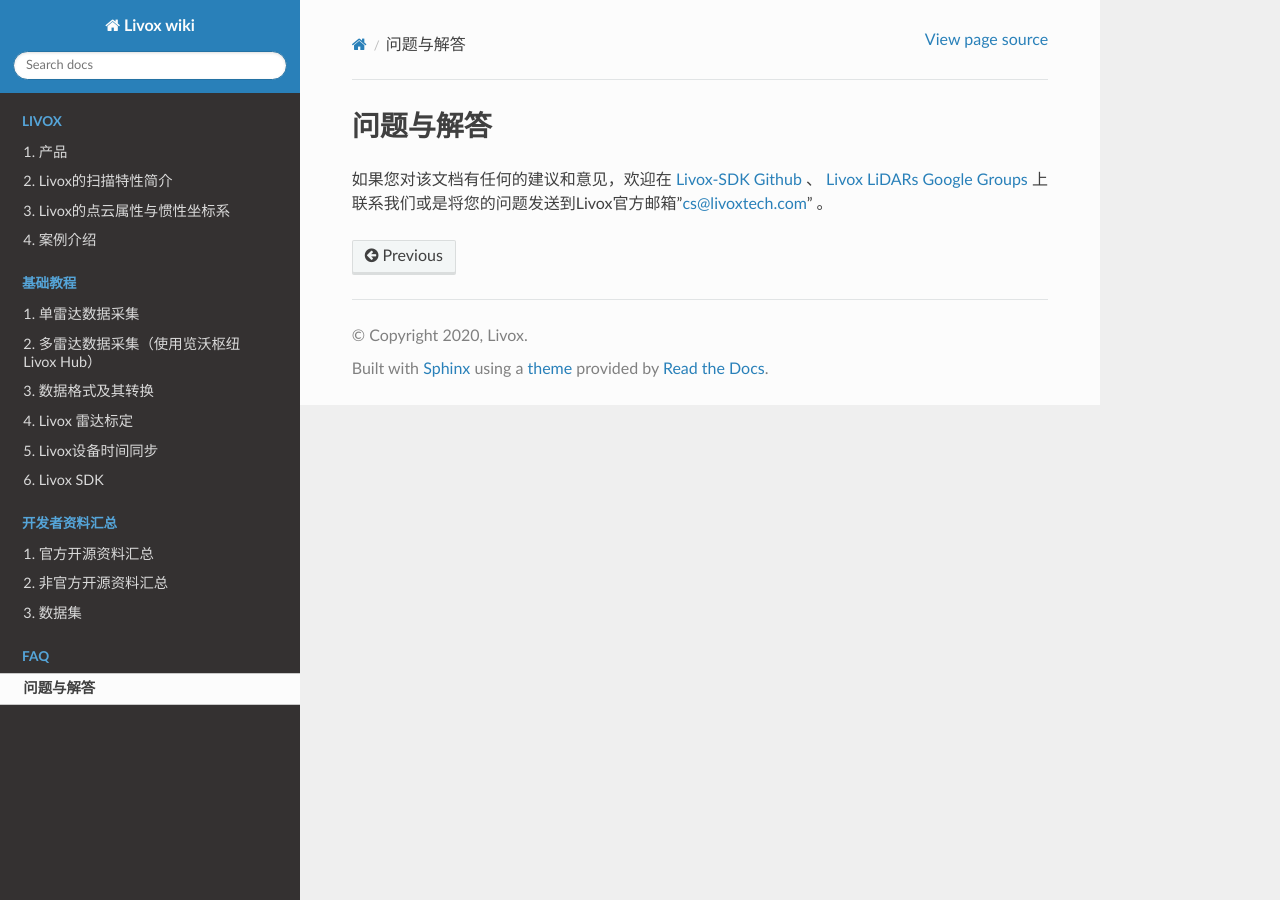
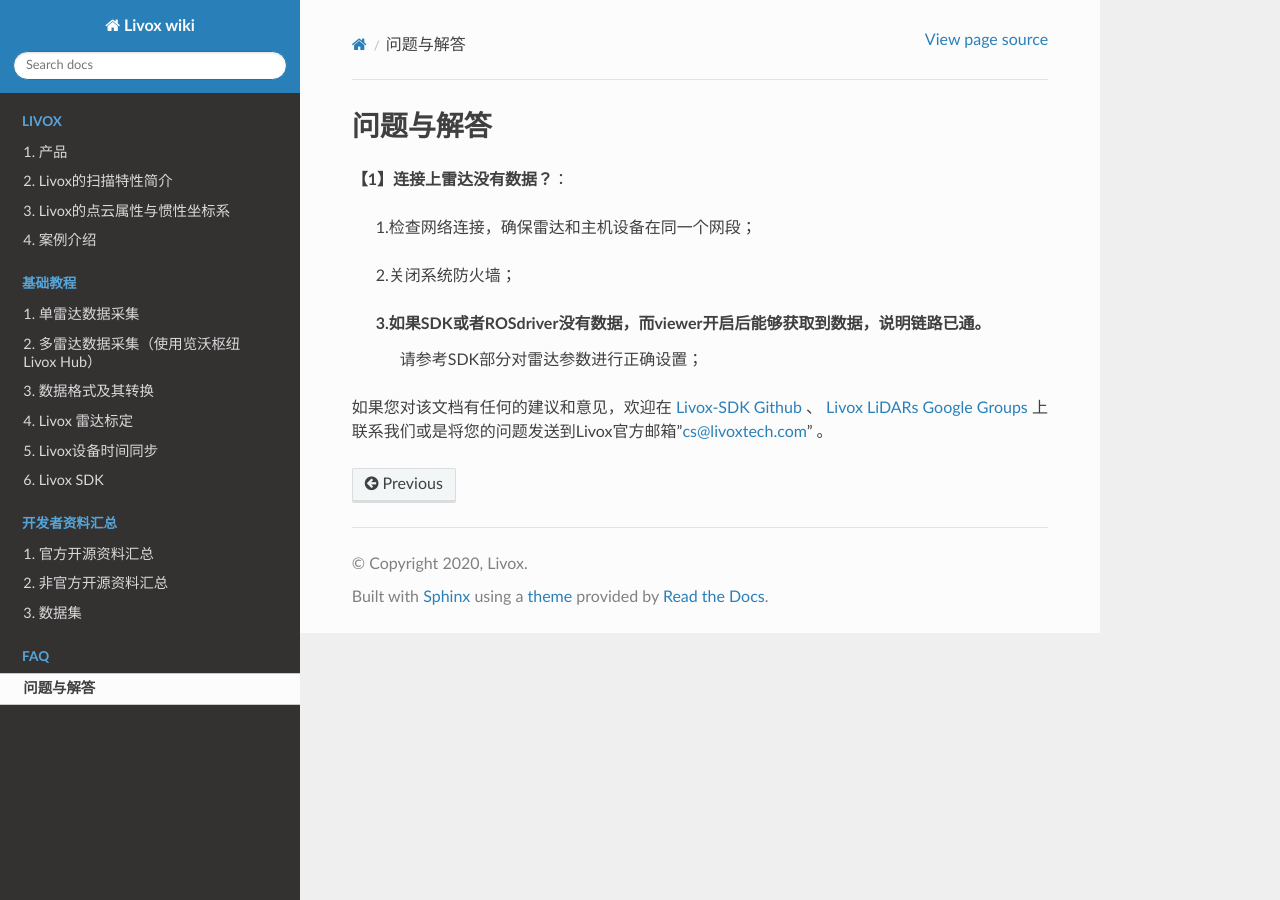
Before and after one commit to Livox-SDK/livox_wiki_cn, a Sphinx documentation site: the page built from source/FAQ.rst, in a window 1280 px wide. Built offline with Sphinx 7.4.7 and the Read the Docs theme 2.0.0, drawn with Linux system fonts in a browser that asks for light colours.

Commit message:
Update FAQ.rst

```diff
--- a/source/FAQ.rst
+++ b/source/FAQ.rst
@@ -1,6 +1,14 @@
 =======================================
 问题与解答
 =======================================
+**【1】连接上雷达没有数据？**：
+
+ 1.检查网络连接，确保雷达和主机设备在同一个网段；
+
+ 2.关闭系统防火墙；
+
+ 3.如果SDK或者ROSdriver没有数据，而viewer开启后能够获取到数据，说明链路已通。
+  请参考SDK部分对雷达参数进行正确设置；
 
 
 如果您对该文档有任何的建议和意见，欢迎在
```
